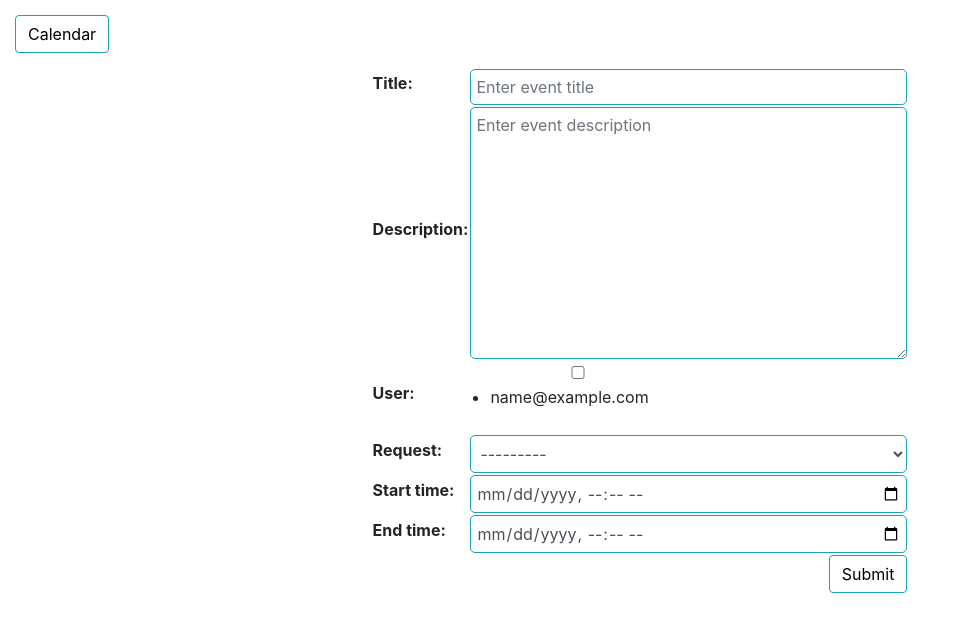
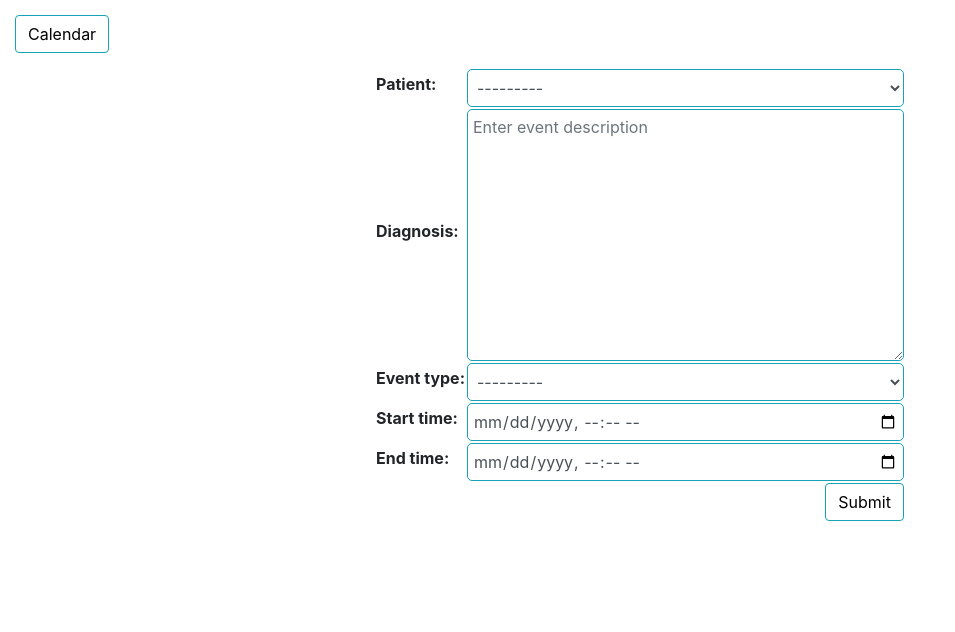
Before and after one commit to JuanPuyo1/movy-lab-calendar, a Django app: page /event/new/ in a window 1280 px wide. Shown: the top 632 px of the page, without its empty margins (0-955 px from the left). Run offline with Django 3.2, Linux system fonts and the light colour scheme; the visitor is signed in with stand-in values (Sample User, id 1); data comes from the database, SQL or seed files in the repository; data that the repository does not hold is empty; some libraries are stand-ins or nearby versions.

Commit message:
creation of eventCalendar Class, update of the calendar view to display only calendar events, and when clicked create an event and a event calendar

```diff
--- a/calendarapp/forms.py
+++ b/calendarapp/forms.py
@@ -4,26 +4,18 @@ from django import forms
 from accounts.models import User
 
 class EventForm(ModelForm):
-    user = forms.ModelMultipleChoiceField(
-        queryset=User.objects.all(),
-        widget=forms.CheckboxSelectMultiple,
-        required=False,  # Set required as needed
-    )
-
     class Meta:
         model = Event
-        fields = ["title", "description", "user", "request", "state","start_time", "end_time"]
+        fields = ["patient", "diagnosis", "user", "event_type","start_time", "end_time"]
         widgets = {
-            "title": forms.TextInput(
-                attrs={"class": "form-control", "placeholder": "Enter event title"}
-            ),
-            "request": forms.Select(attrs={"class": "form-control"}),
-            "description": forms.Textarea(
+            "patient": forms.Select(attrs={"class": "form-control"}),
+            "diagnosis": forms.Textarea(
                 attrs={
                     "class": "form-control",
                     "placeholder": "Enter event description",
                 }
             ),
+            "event_type": forms.Select(attrs={"class": "form-control"}),
             "start_time": DateInput(
                 attrs={"type": "datetime-local", "class": "form-control"},
                 format="%Y-%m-%dT%H:%M",
@@ -33,7 +25,7 @@ class EventForm(ModelForm):
                 format="%Y-%m-%dT%H:%M",
             ),
         }
-        exclude = ["state"]
+        exclude = ["user"]
 
     def __init__(self, *args, **kwargs):
         super(EventForm, self).__init__(*args, **kwargs)
--- a/calendarapp/models/__init__.py
+++ b/calendarapp/models/__init__.py
@@ -1,6 +1,6 @@
 from .event_abstract import EventAbstract
-from .event import Event, Request, State
+from .event import Event, EventCalendar,Patient,EventType
 from .event_member import EventMember
 
 
-__all__ = [EventAbstract, Event, EventMember, Request, State]
+__all__ = [EventAbstract, Event, EventMember, Patient, EventType, EventCalendar]
--- a/calendarapp/models/event.py
+++ b/calendarapp/models/event.py
@@ -41,44 +41,45 @@ class EventManager(models.Manager):
         )
         return upcoming_events
 
-    def get_waiting_aproval_events(self, user):
-        get_waiting_aproval_events = Event.objects.filter(
-            user=user,
-            state__title="En espera"
-        )
-        print()
-        return get_waiting_aproval_events
+    # def get_waiting_aproval_events(self, user):
+    #     get_waiting_aproval_events = Event.objects.filter(
+    #         user=user,
+    #         state__title="En espera"
+    #     )
+    #     print()
+    #     return get_waiting_aproval_events
 
-class Request(models.Model):
-    title = models.CharField(max_length=50)
-    description = models.CharField(max_length=100)
+class EventType(models.Model):
+    description = models.CharField(max_length=200)
+    duracion = models.TimeField()
 
     def __str__(self):
-        return f"{self.title} {self.description}"
+        return f"{self.duracion}"
 
-
-class State(models.Model):
-    title = models.CharField(max_length=50)
-    color = models.CharField(max_length=20,null=True)
+class Patient(models.Model):
+    first_name = models.CharField(max_length=200)
+    last_name = models.CharField(max_length=200)
+    DocumentId = models.CharField(max_length=200)
 
     def __str__(self):
-        return f"{self.title} {self.color}"
+        return f"{self.first_name} {self.last_name} {self.DocumentId}"
 
 class Event(EventAbstract):
     """ Event model """
 
     user = models.ManyToManyField(User)
-    title = models.CharField(max_length=200)
-    description = models.TextField()
-    start_time = models.DateTimeField()
-    end_time = models.DateTimeField()
-    request = models.ForeignKey(Request,on_delete=models.SET_NULL,null=True,related_name="requests")
-    state = models.ForeignKey(State, on_delete=models.CASCADE,null=True,related_name="states")
+    patient = models.ForeignKey(Patient,on_delete=models.SET_NULL,null=True,related_name="patient")
+    diagnosis = models.TextField()
+    start_time = models.DateTimeField(null=True,blank=True)
+
+    end_time = models.DateTimeField(null=True,blank=True)
+    event_type = models.ForeignKey(EventType,on_delete=models.SET_NULL,null=True,related_name="event_type")
 
     objects = EventManager()
 
+
     def __str__(self):
-        return self.title
+        return self.diagnosis
 
     def get_absolute_url(self):
         return reverse("calendarapp:event-detail", args=(self.id,))
@@ -87,3 +88,11 @@ class Event(EventAbstract):
     def get_html_url(self):
         url = reverse("calendarapp:event-detail", args=(self.id,))
         return f'<a href="{url}"> {self.title} </a>'
+
+class EventCalendar(EventAbstract):
+    event = models.ForeignKey(Event, on_delete=models.CASCADE)
+    start_time = models.DateTimeField(null=False)
+    end_time = models.DateTimeField(null=False)
+
+    def __str__(self):
+        return f"{self.event.diagnosis} {self.start_time} {self.end_time}"
--- a/calendarapp/views/other_views.py
+++ b/calendarapp/views/other_views.py
@@ -12,7 +12,7 @@ from django.urls import reverse_lazy, reverse
 from django.http import JsonResponse
 from django.shortcuts import get_object_or_404
 
-from calendarapp.models import EventMember, Event, State
+from calendarapp.models import EventMember, Event, EventCalendar
 from calendarapp.utils import Calendar
 from calendarapp.forms import EventForm, AddMemberForm
 
@@ -119,11 +119,11 @@ class TentativeEventCreateView(generic.CreateView):
 
     def form_valid(self, form):
         # Get or create the "Aprobado" state
-        state, created = State.objects.get_or_create(title="En espera", color="Yellow")
+        #state, created = State.objects.get_or_create(title="En espera", color="Yellow")
 
          # Update the event's state
         instance = form.save(commit=False)  # Get the form instance without saving it to the database
-        instance.state = state  # Set the state
+        #instance.state = state  # Set the state
         instance.save()  # Save the instance to the database
 
         form.save_m2m()  # Save the many-to-many relationships (if any)
@@ -143,14 +143,14 @@ class EventModifyStateView(generic.UpdateView):
 
     def form_valid(self, form):
         # Get or create the "Aprobado" state
-        state, created = State.objects.get_or_create(title="Aprobado", color="Blue")
-        if created:
-            print(f"New state created: {state}")
-        else:
-            print(f"Existing state used: {state}")
+        #state, created = State.objects.get_or_create(title="Aprobado", color="Blue")
+        # if created:
+        #     print(f"New state created: {state}")
+        # else:
+        #     print(f"Existing state used: {state}")
 
-        # Save the form and associate the State object
-        form.instance.state = state
+        # # Save the form and associate the State object
+        # form.instance.state = state
         form.instance.save()
 
         return redirect(self.get_success_url())
@@ -166,19 +166,16 @@ class CalendarViewNew(LoginRequiredMixin, generic.View):
 
     def get(self, request, *args, **kwargs):
         forms = self.form_class()
-        events = Event.objects.get_all_events(user=request.user)
+        events = EventCalendar.objects.all()
         events_month = Event.objects.get_running_events(user=request.user)
         event_list = []
         # start: '2020-09-16T16:00:00'
         for event in events:
-            color = event.state.color if event.state else "#0d6efd"
             event_list.append(
                 {   "id": event.id,
-                    "title": event.title,
+                    "diagnosis": event.event.diagnosis,
                     "start": event.start_time.strftime("%Y-%m-%dT%H:%M:%S"),
                     "end": event.end_time.strftime("%Y-%m-%dT%H:%M:%S"),
-                    "description": event.description,
-                    "color": color,
                 }
             )
 
@@ -188,22 +185,15 @@ class CalendarViewNew(LoginRequiredMixin, generic.View):
 
     def post(self, request, *args, **kwargs):
         forms = self.form_class(request.POST)
-        print(forms["user"])
+        #print(forms["user"])
         if forms.is_valid():
             print("ENTRO")
-            state, created = State.objects.get_or_create(title="En espera", color="Yellow")
-            if created:
-                print(f"New state created: {state}")
-            else:
-                print(f"Existing state used: {state}")
-
-            # Save the form and associate the State object
-            event = forms.save(commit=False)
-            event.state = state
-            event.save()
+            eventCalendar = EventCalendar(event=forms.save(), start_time=forms.cleaned_data["start_time"], end_time=forms.cleaned_data["end_time"])
+            eventCalendar.save()
+            forms.save()
 
             # Save the ManyToManyField for users
-            forms.save_m2m()
+            #forms.save_m2m()
 
             return redirect("calendarapp:calendar")
         context = {"form": forms}
@@ -249,12 +239,12 @@ def next_day(request, event_id):
 @login_required
 def update_event(request, event_id):
     print("HOLA")
-    event = get_object_or_404(Event, id=event_id)
+    event = get_object_or_404(EventCalendar, id=event_id)
     print(event)
     if request.method == 'POST':
 
         #event.title = request.POST.get('title')
-        event.description = request.POST.get('description')
+        event.event.diagnosis = request.POST.get('diagnosis')
         event.start_time = request.POST.get('start_time')
         event.end_time = request.POST.get('end_time')
         event.save()
```
Also changed, not shown: calendarapp/admin.py (+28 -27 lines), templates/calendarapp/calendar.html (+13 -20 lines), calendarapp/migrations/0001_initial.py, calendarapp/migrations/0002_auto_20210717_1606.py (deleted), calendarapp/migrations/0003_alter_event_title.py (deleted), calendarapp/migrations/0004_request_event_request.py (deleted), calendarapp/migrations/0005_rename_description_request_description_and_more.py (deleted), calendarapp/migrations/0006_alter_eventmember_unique_together_remove_event_user_and_more.py (deleted), calendarapp/migrations/0007_alter_event_request.py (deleted), calendarapp/migrations/0008_state_event_state.py (deleted), calendarapp/migrations/0009_state_color.py (deleted), calendarapp/migrations/0010_alter_state_color.py (deleted), calendarapp/migrations/0011_alter_event_state.py (deleted).
